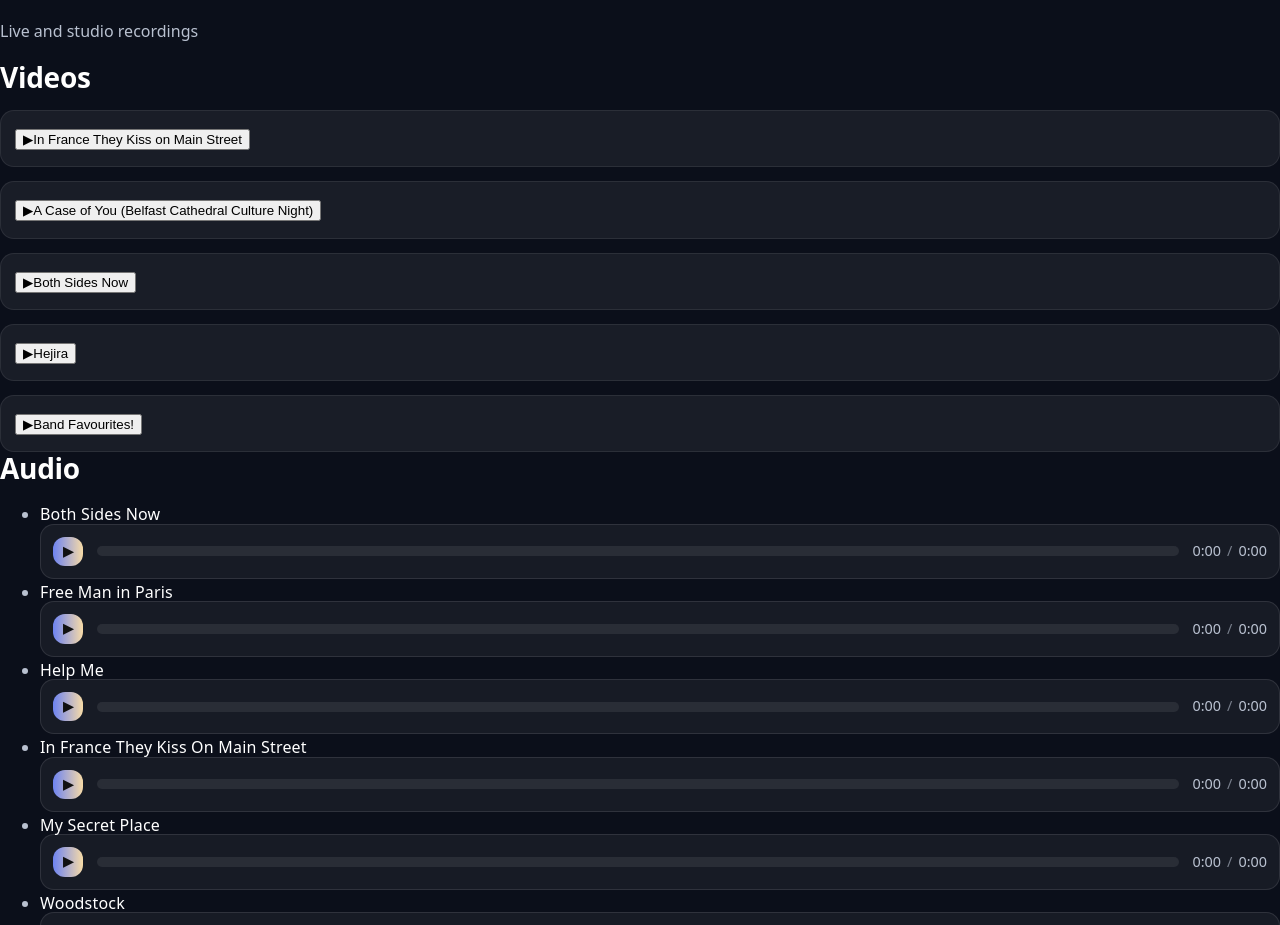
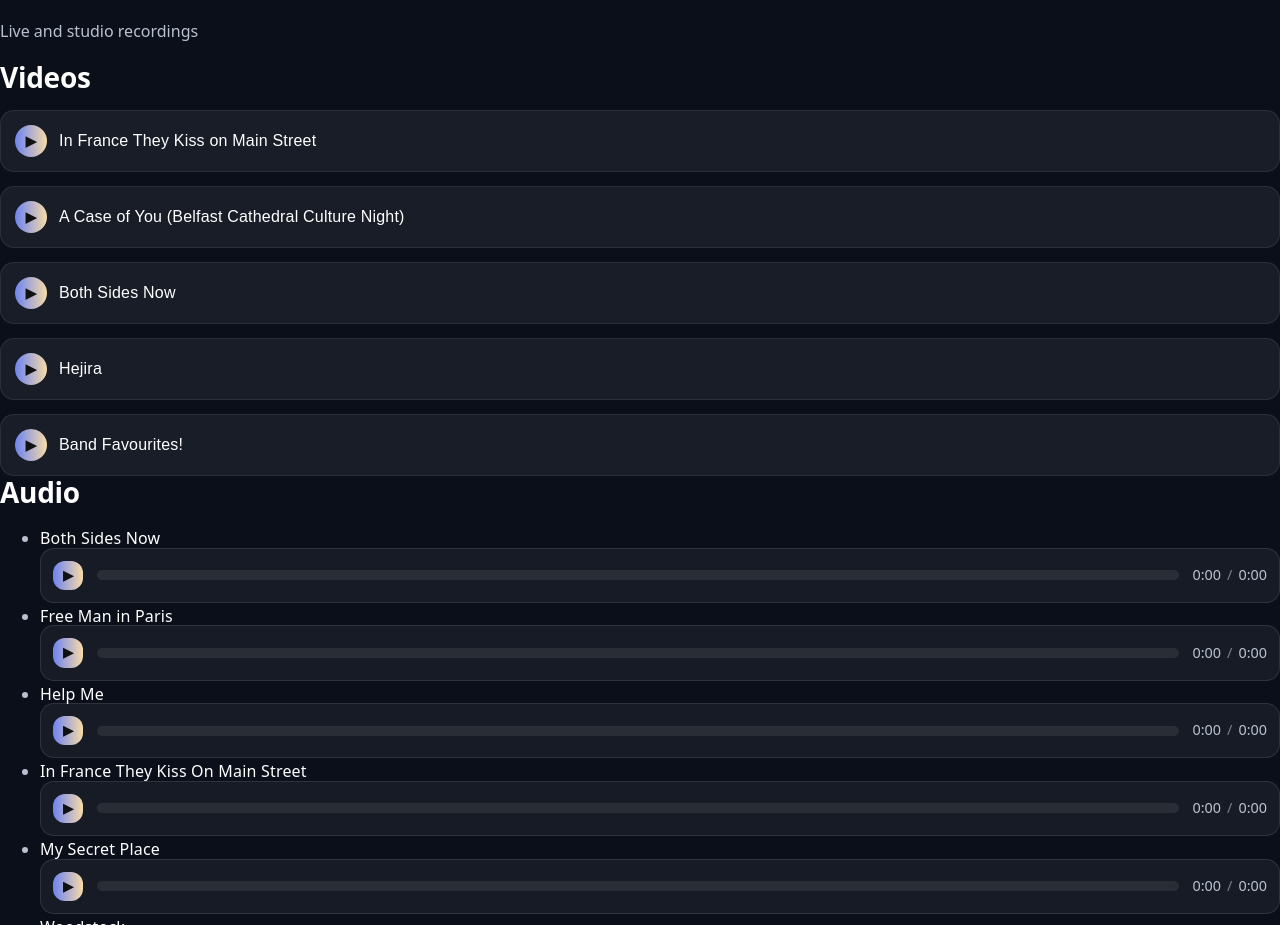
Before and after one commit to davidmul99snl/shadows-and-light-site, a Next.js app: page /media in a window 1280 px wide. Shown: the part 840-1765 px from the top of the page. Built offline with nearby package versions, Linux system fonts and the light colour scheme.

Commit message:
Update globals.css

```diff
--- a/styles/globals.css
+++ b/styles/globals.css
@@ -400,3 +400,42 @@ ul.media-grid > li > .media-tile > video.media-frame{
 .text-neutral-600{ color: var(--muted) !important; }
 .text-neutral-500{ color: color-mix(in oklab, var(--muted) 85%, transparent) !important; }
 .border-neutral-200{ border-color: rgba(255,255,255,0.10) !important; }
+
+/* --- Video row with play icon --- */
+.videoRow{
+  display: flex;
+  align-items: center;
+  gap: 12px;
+  appearance: none;
+  border: none;
+  background: transparent;
+  padding: 0;
+  margin: 0;
+  cursor: pointer;
+  text-align: left;
+  width: 100%;
+}
+
+.videoPlayIcon{
+  display: inline-grid;
+  place-items: center;
+  width: 32px;
+  height: 32px;
+  border-radius: 50%;
+  font-size: 14px;
+  font-weight: 700;
+  background: linear-gradient(90deg, var(--indigo), var(--gold));
+  color: #111;
+  flex-shrink: 0;
+}
+
+.videoTitle{
+  font-size: var(--text-base);
+  font-weight: 500;
+  letter-spacing: 0.2px;
+  color: var(--fg);
+}
+
+.videoRow:hover .videoTitle{
+  text-decoration: underline;
+}
```
